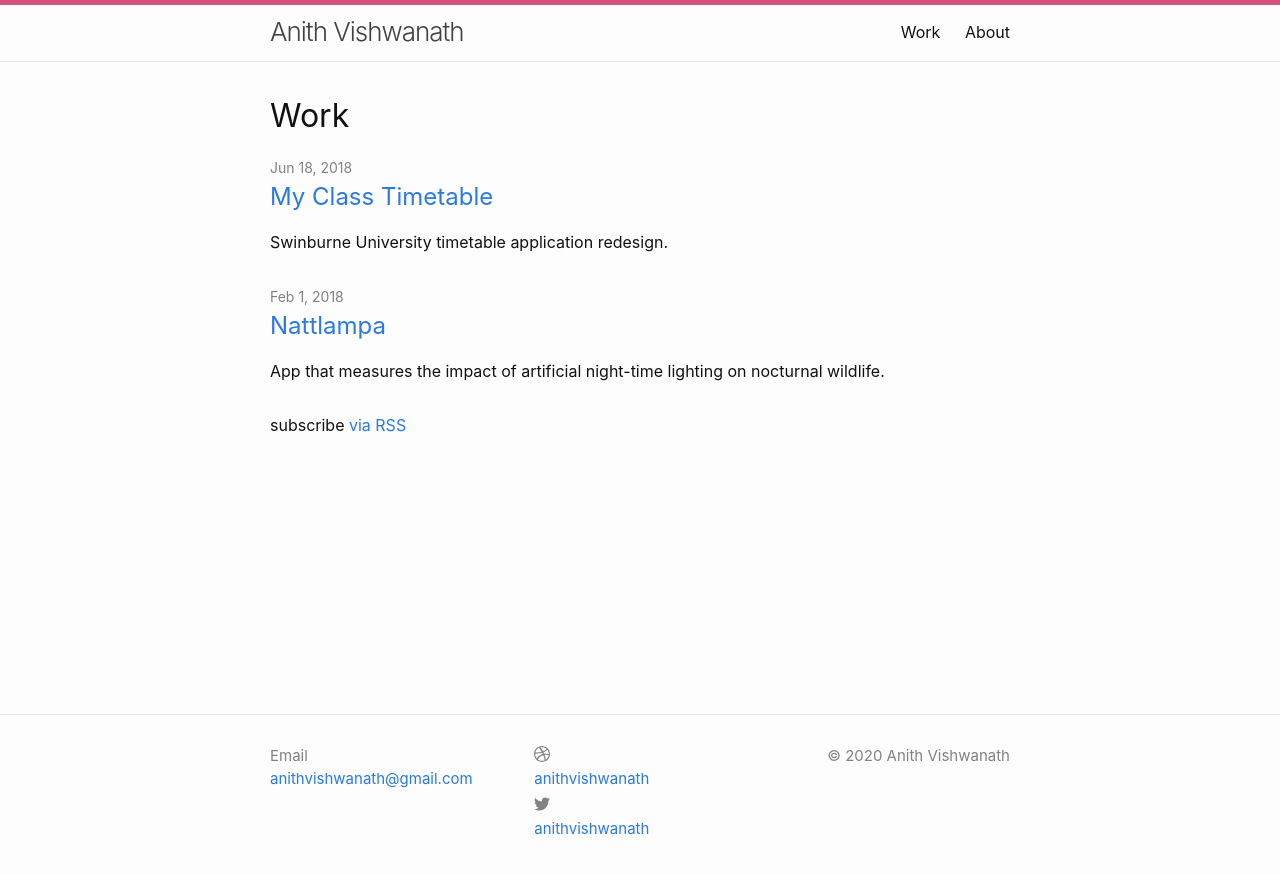
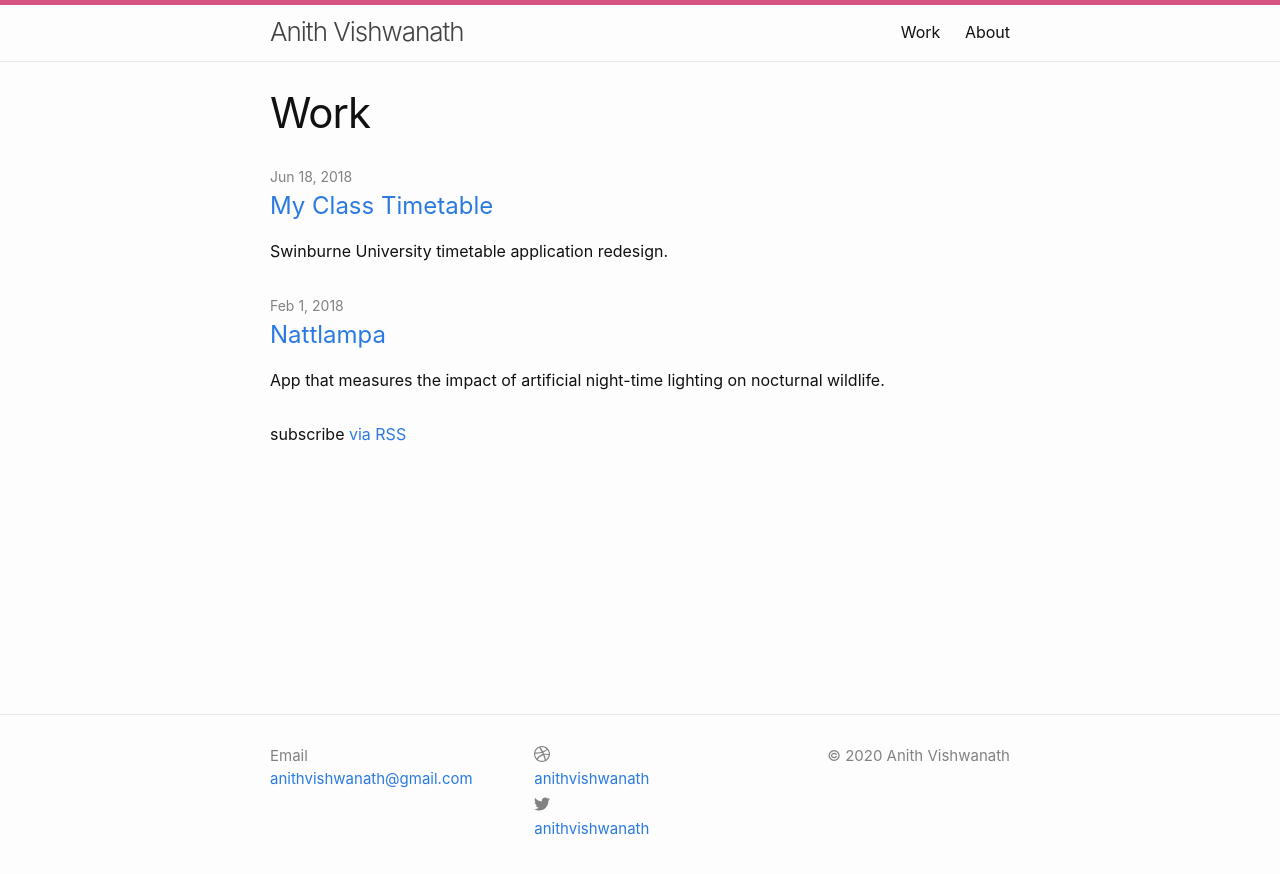
Before and after one commit to anithvishwanath/anithvishwanath.github.io, a Jekyll site: the page built from index.md, in a window 1280 px wide. Shown: the top 874 px of the page. Built offline with Jekyll 4.4.1, drawn with Linux system fonts in a browser that asks for light colours.

Commit message:
Update home.html

```diff
--- a/_layouts/home.html
+++ b/_layouts/home.html
@@ -4,7 +4,9 @@
 
 <div class="home">
   {% if page.title %}
-    <h1 class="page-heading">{{ page.title }}</h1>
+    <header class="post-header">
+      <h1 class="post-title">{{ page.title | escape }}</h1>
+      </header>
   {% endif %}
 
   {{ content }}
```
